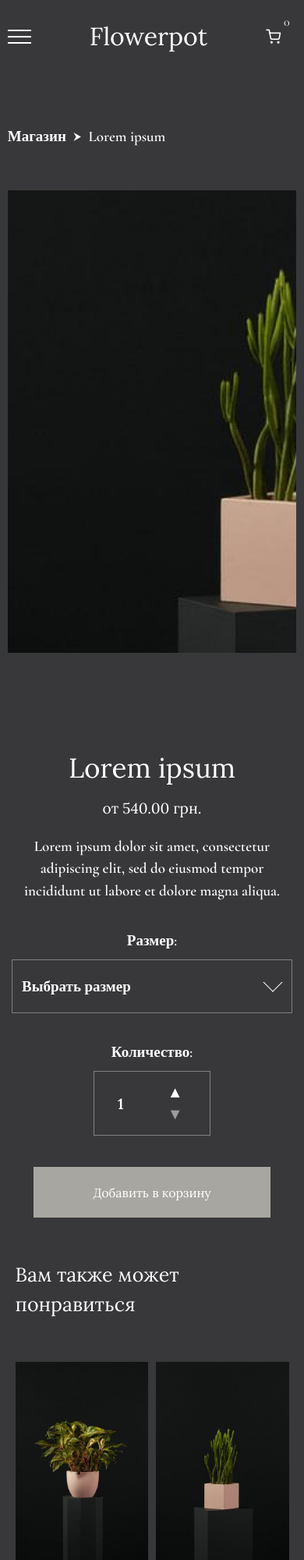
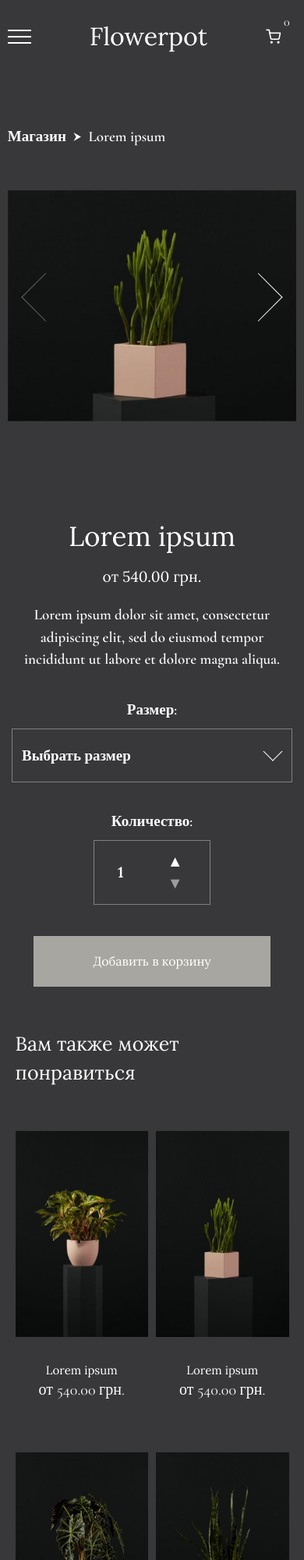
Before and after one commit to ValentineYoungMan/shopItem, a plain HTML site: page index.html in a window 390 px wide. Shown: the top 2000 px of the page at 78% size. Drawn offline with nearby package versions, Linux system fonts and the light colour scheme; files whose address does not match are found by name.

Commit message:
Update style-shopItem.css

```diff
--- a/css/style-shopItem.css
+++ b/css/style-shopItem.css
@@ -453,7 +453,8 @@ body._lock {
   display: -webkit-box;
   display: -ms-flexbox;
   display: flex;
-  width: 200% !important;
+  /* width: 200% !important; */
+  width: 100% !important;
 }
 
 .block1-img {
@@ -463,7 +464,7 @@ body._lock {
 .block1-slider-item {
   width: 100%;
   height: 100%;
-  padding: 0% 0% 150% 0%;
+  padding: 0% 0% 157% 0%;
 }
 
 .swiper-buttons {
@@ -477,6 +478,7 @@ body._lock {
   width: 98%;
   top: 50%;
   left: 50%;
+  z-index: 100;
   -webkit-transform: translate(-50%, -50%);
       -ms-transform: translate(-50%, -50%);
           transform: translate(-50%, -50%);
@@ -511,6 +513,14 @@ body._lock {
   height: 70px;
   position: relative;
   cursor: pointer;
+}
+
+
+.swiper-button-prev::after, .swiper-rtl .swiper-button-next::after {
+    content: "";
+}
+.swiper-button-next:after, .swiper-rtl .swiper-button-prev:after {
+    content: '';
 }
 
 .swiper-button-next .button-next-item {
@@ -997,6 +1007,12 @@ body._lock {
   .block1-slider-item {
     padding: 0% 0% 200% 0%;
   }
+    .shop-item-name {
+        font-size: 15px;
+    }
+    .shop-item-price {
+        font-size: 20px;
+    }
 }
 
 @media (max-width: 767px) {
@@ -1101,7 +1117,14 @@ body._lock {
   .shop-items {
     padding: 30px 0px;
   }
+  .shop-item-name {
+        font-size: 20px;
 
+    }
+
+    .shop-item-price {
+        font-size: 25px;
+    }
   .footer-networks {
     margin: 17px 0 0px 0;
   }
@@ -1143,6 +1166,17 @@ body._lock {
     font-size: 25px;
   }
 
+
+  .shop-item-name {
+      font-size: 15px;
+
+  }
+
+  .shop-item-price {
+      font-size: 20px;
+
+  }
+
   .footer-center {
     -webkit-box-orient: vertical;
     -webkit-box-direction: normal;
```
